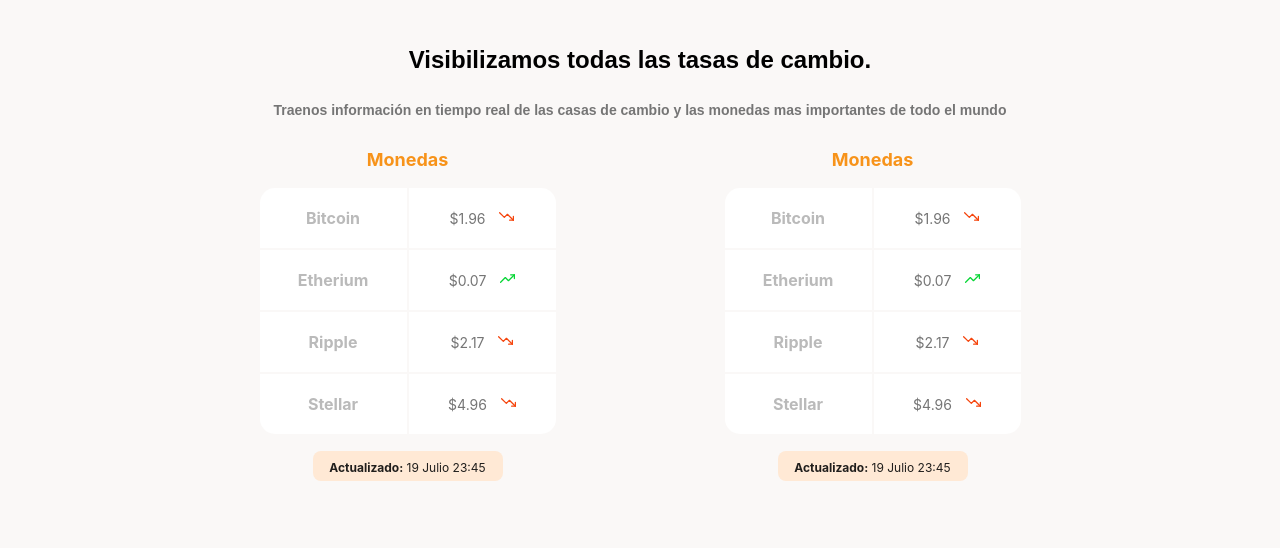
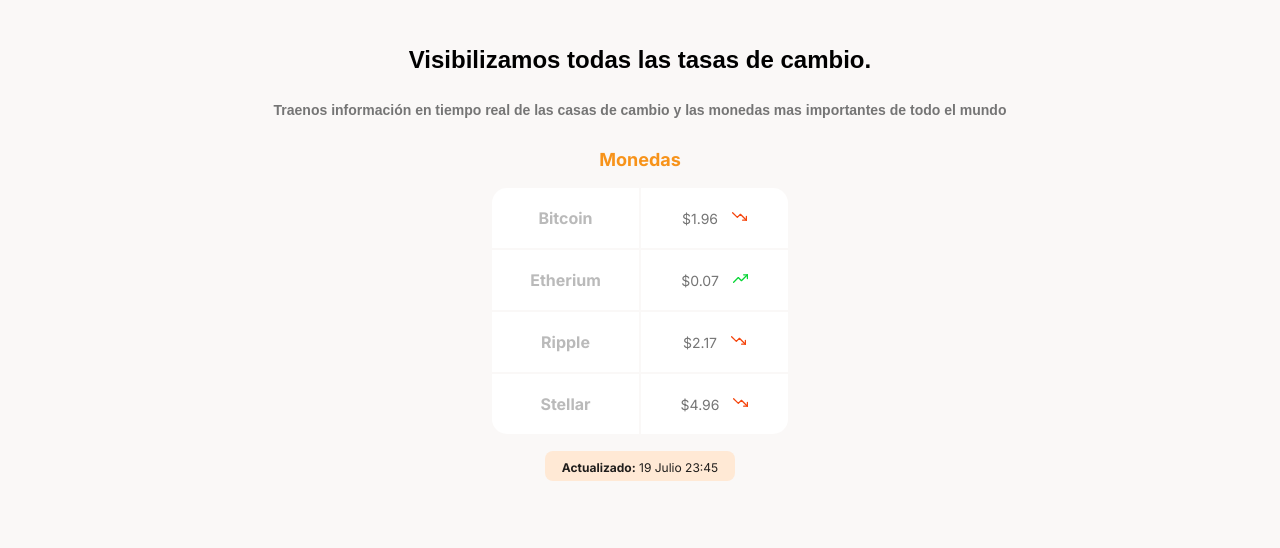
Before and after one commit to kevinmora47/Mobile_First_Course, a plain HTML site: page index.html in a window 1280 px wide. Shown: the part 617-1165 px from the top of the page. Drawn offline with nearby package versions, Linux system fonts and the light colour scheme.

Commit message:
Added of id's to charge the content

```diff
--- a/index.html
+++ b/index.html
@@ -5,20 +5,22 @@
   <meta charset="UTF-8" />
   <meta name="viewport" content="width=device-width, initial-scale=1.0" />
   <title>Document</title>
-  <link href=“https://fonts.googleapis.com/css2?family=DM+Sans:wght@400;500;700&family=Inter:wght@300;500&display=swap”
-    rel=“stylesheet”>
+  <link rel="preconnect" href="https://fonts.gstatic.com">
+  <link href="https://fonts.googleapis.com/css2?family=Inter:wght@100;200;300;400;500;600;700;800;900&display=swap" rel="stylesheet">
   <link rel="stylesheet" href="./styles.css">
   <link rel="stylesheet" href="./css/tablet.css" media="(min-width: 930px)">
+  <script src="https://code.jquery.com/jquery-3.5.1.min.js"></script>
+  <script src="./js/index.js"></script>
 </head>
 
 <body>
   <header>
     <img src="./assets/imgs/logo.svg" alt="">
     <div class="header--title--container">
-      <h1>La próxima revolución en el interambio de criptomonedas.</h1>
-      <p>Batatabit te ayuda a navegar entre los diferentes
+      <h1 id="legendName">La próxima revolución en el interambio de criptomonedas.</h1>
+      <p id="subLegend">Batatabit te ayuda a navegar entre los diferentes
         precios y tendencias.</p>
-      <a href="#plans" class="header--button">Cononce nuestros planes <span></span> </a>
+      <a id="plans" href="#plans" class="header--button">Cononce nuestros planes <span></span> </a>
     </div>
   </header>
   <main>
@@ -29,33 +31,6 @@
         <p>Traenos información en tiempo real de las casas de cambio y las monedas mas importantes de todo el mundo</p>
       </div>
       <section class="main--tables-container">
-        <div class="main--currency--table">
-          <p class="currency--table--title">Monedas</p>
-          <div class="currency--table--container">
-            <table>
-              <tr>
-                <td class="table__top-left">Bitcoin</td>
-                <td class="table__top-right table__right">$1.96 <span class="down"></span></td>
-              </tr>
-              <tr>
-                <td>Etherium</td>
-                <td class="table__right">$0.07 <span class="up"></span></td>
-              </tr>
-              <tr>
-                <td>Ripple</td>
-                <td class="table__right">$2.17 <span class="down"></span></td>
-              </tr>
-              <tr>
-                <td class="table__bottom-left">Stellar</td>
-                <td class="table__bottom-right table__right">$4.96 <span class="down"></span></td>
-              </tr>
-            </table>
-
-          </div>
-          <div class="currency--table--date">
-            <p> <b>Actualizado:</b> 19 Julio 23:45</p>
-          </div>
-        </div>
         <div class="main--currency--table">
           <p class="currency--table--title">Monedas</p>
           <div class="currency--table--container">
```
